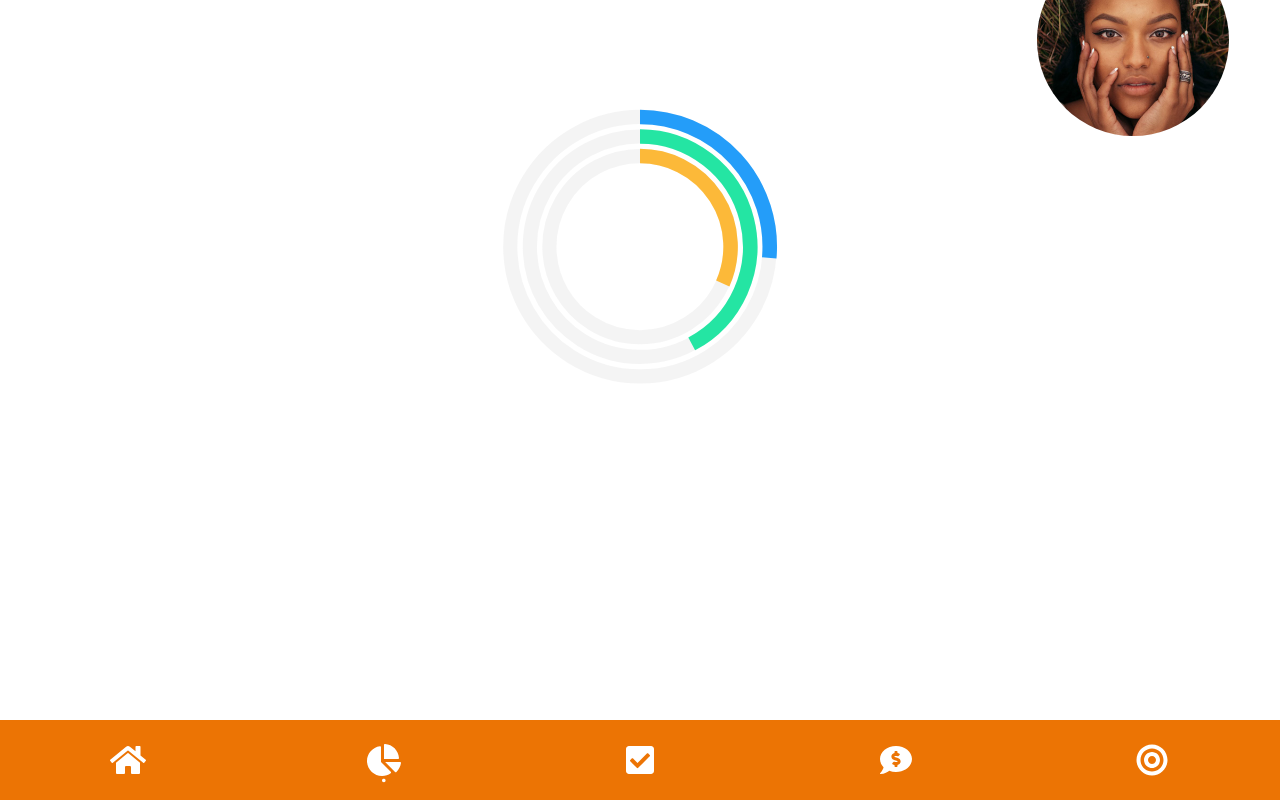
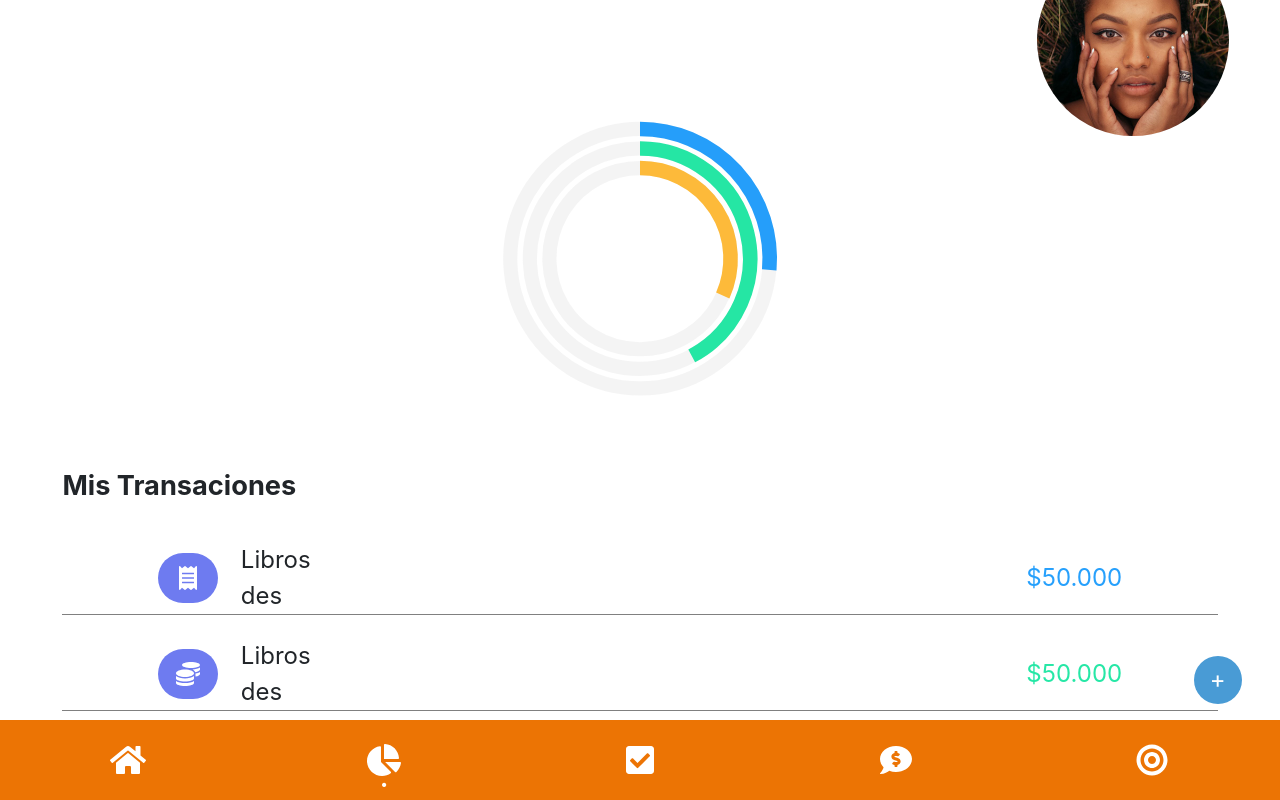
Before and after one commit to carlosdbb14/awesomeFinantialLab, a React (Create React App) app in the folder client/: page /balance in a window 1280 px wide. Built offline with nearby package versions, Linux system fonts and the light colour scheme.

Commit message:
ready add transaction

```diff
--- a/client/package.json
+++ b/client/package.json
@@ -7,8 +7,10 @@
     "@fortawesome/free-solid-svg-icons": "^5.10.1",
     "@fortawesome/react-fontawesome": "^0.1.4",
     "apexcharts": "^3.8.3",
+    "bootstrap": "^4.3.1",
     "react": "^16.8.6",
     "react-apexcharts": "^1.3.3",
+    "react-bootstrap": "^1.0.0-beta.10",
     "react-dom": "^16.8.6",
     "react-router-dom": "^5.0.1",
     "react-scripts": "3.0.1"
--- a/client/public/index.html
+++ b/client/public/index.html
@@ -35,4 +35,10 @@
       To create a production bundle, use `npm run build` or `yarn build`.
     -->
   </body>
+  <link
+  rel="stylesheet"
+  href="https://maxcdn.bootstrapcdn.com/bootstrap/4.3.1/css/bootstrap.min.css"
+  integrity="sha384-ggOyR0iXCbMQv3Xipma34MD+dH/1fQ784/j6cY/iJTQUOhcWr7x9JvoRxT2MZw1T"
+  crossorigin="anonymous"
+/>
 </html>
--- a/client/src/components/balance/Balance.css
+++ b/client/src/components/balance/Balance.css
@@ -1,6 +1,74 @@
 .balance-char-container{
     width: 100%;
+    height: 45vh;
     display: flex;
     justify-content: center;
     align-items: center;
 }
+.balanace-transactions{
+    padding: 2%;
+}
+.transactions-container{
+    padding: 1% 3% 0 3%;
+}
+.transaction{
+    display: flex;
+    font-size: 1.5rem;
+    justify-content: center;
+    align-items: center;
+    border-bottom: grey solid 1px;
+    margin: 2% 0;
+}
+.transaction-info{
+    width: 70%;
+    padding-left: 2%;
+}
+.transaction-icon{
+    background-color:#6E7BF0;
+    color: white;
+    border-radius: 50px;
+    display: flex;
+    justify-content: center;
+    align-items: center;
+    height: 50px;
+    width: 60px;
+
+}
+.expense{
+    color: rgba(0, 143, 251, 0.85);
+}
+.ingress{
+    color: rgba(0, 227, 150, 0.85);
+}
+
+.transaction-add{
+    position: absolute;
+    top: 82%;
+    right: 3%;
+    height: 3rem;
+    width: 3rem;
+    display: flex;
+    color: white;
+    justify-content: center;
+    align-items: center;
+    border-radius: 25px;
+    background-color: #499BD5;
+    font-size: 1.5rem;
+}
+
+.balance-add-container{
+    padding: 3%;
+}
+.transaction-value{
+    font-size: 3rem;
+    display: flex;
+    justify-content: center;
+    align-items: center;
+}
+.transaction-button{
+    margin-top: 5%;
+    display: flex;
+    justify-content: center;
+    align-items: center;
+    width: 100%;
+}
--- a/client/src/components/balance/Balance.js
+++ b/client/src/components/balance/Balance.js
@@ -1,6 +1,7 @@
 import React, { Component } from 'react'
 
 import BalanceChar from './widgets/BalanceChar'
+import Transactions from './widgets/Transactions'
 
 import './Balance.css'
 
@@ -9,9 +10,7 @@ export default class Balance extends Component {
         return (
             <div>
                 <BalanceChar/>
-                <div>
-
-                </div>
+                <Transactions/>
             </div>
         )
     }
--- /dev/null
+++ b/client/src/components/balance/widgets/TransactionElement.js
@@ -0,0 +1,30 @@
+import React from 'react'
+
+import { FontAwesomeIcon } from '@fortawesome/react-fontawesome'
+import { faReceipt,faCoins } from '@fortawesome/free-solid-svg-icons'
+
+export default function TransactionElement(props) {
+    let icon = faReceipt;
+    if(props.type ==="ingress"){
+        icon = faCoins
+    }
+
+    return (
+        <div className="transaction">
+            <div className="transaction-icon">
+                <FontAwesomeIcon icon={icon}/>
+            </div>
+            <div className="transaction-info">
+                <div>
+                    {props.title}
+                </div>
+                <div>
+                    {props.description}
+                </div>
+            </div>
+            <div className={props.type}>
+                ${props.value}
+            </div>
+        </div>
+    )
+}
--- /dev/null
+++ b/client/src/components/balance/widgets/Transactions.js
@@ -0,0 +1,22 @@
+import React from 'react'
+
+import TransactionsElement from './TransactionElement'
+
+export default function Transactions() {
+    return (
+        <div className="balanace-transactions">
+            <span className="title-home"><b>Mis Transaciones</b></span>
+            <div className="transactions-container">
+                <TransactionsElement title="Libros" description="des" value="50.000" type="expense"/>
+                <TransactionsElement title="Libros" description="des" value="50.000" type="ingress"/>
+                <TransactionsElement title="Libros" description="des" value="50.000" type="ingress"/>
+                <TransactionsElement title="Libros" description="des" value="50.000" type="ingress"/>
+                <TransactionsElement title="Libros" description="des" value="50.000" type="ingress"/>
+                <TransactionsElement title="Libros" description="des" value="50.000" type="ingress"/>
+            </div>
+            <div className="transaction-add" onClick={() => window.location = "/balance/add"}>
+                +
+            </div>
+        </div>
+    )
+}
--- /dev/null
+++ b/client/src/components/balanceadd/BalanceAdd.js
@@ -0,0 +1,77 @@
+import React from 'react'
+
+import {Form,Button} from 'react-bootstrap';
+
+export default class BalanceAdd extends React.Component {
+
+    constructor(props){
+        super(props);
+        this.state= {
+            value:"0",
+            classtras:"expense"
+        }
+    }
+
+    changesvalue(e){
+        this.setState({
+            value:e.target.value
+        })
+    }
+
+    numberWithCommas(x) {
+        return x.toString().replace(/\B(?=(\d{3})+(?!\d))/g, ",");
+    }
+
+    render() {
+        return (
+            <div>
+                <span className="title-home"><b>Añadir transacción</b></span>
+                <div className="balance-add-container">
+                    <Form>
+                        <Form.Group controlId="Type">
+                            <Form.Label>Tipo de transacción:</Form.Label>
+                            <Form.Control as="select"
+                            onChange={(e) => {
+                                if(e.target.value ==="Ingreso"){
+                                    this.setState({classtras:"ingress"})
+                                }else{
+                                    this.setState({classtras:"expense"})
+                                }
+
+                            }}>
+                                <option>Gasto</option>
+                                <option>Ingreso</option>
+                            </Form.Control>
+                        </Form.Group>
+                        <Form.Group controlId="Category">
+                            <Form.Label>Categoria:</Form.Label>
+                            <Form.Control as="select">
+                                <option>Ropa</option>
+                                <option>Comida</option>
+                                <option>Trasporte</option>
+                                <option>Comida</option>
+                                <option>Comida</option>
+                            </Form.Control>
+                        </Form.Group>
+                        <Form.Group controlId="Category">
+                            <Form.Label>Otra? Cual?</Form.Label>
+                            <Form.Control type="text" placeholder="" />
+                        </Form.Group>
+                        <Form.Group controlId="Category">
+                            <Form.Label>Valor:</Form.Label>
+                            <Form.Control type="number" placeholder="50.000" onChange={(e) => this.changesvalue(e)}/>
+                        </Form.Group>
+                    </Form>
+                    <div className={`transaction-value ${this.state.classtras}`}>
+                        ${this.numberWithCommas(this.state.value)}
+                    </div>
+                    <div className="transaction-button">
+                        <Button>Añadir transacción</Button>
+                    </div>
+
+                </div>
+
+            </div>
+        )
+    }
+}
--- a/client/src/components/bodycontainer/BodyContainer.js
+++ b/client/src/components/bodycontainer/BodyContainer.js
@@ -2,6 +2,9 @@ import React, { Component } from 'react'
 
 import Home from '../home/Home'
 import Balance from '../balance/Balance'
+import BalanceAdd from '../balanceadd/BalanceAdd'
+
+
 
 import './BodyContainer.css';
 import { BrowserRouter as Router, Route } from "react-router-dom";
@@ -16,6 +19,7 @@ export default class BodyContainer extends Component {
                 <Router>
                     <Route path="/" exact component={Home} />
                     <Route path="/balance" exact component={Balance} />
+                    <Route path="/balance/add" exact component={BalanceAdd} />
                 </Router>
             </div>
         )
--- a/client/src/components/home/Home.css
+++ b/client/src/components/home/Home.css
@@ -4,13 +4,13 @@
 }
 .balance-container{
     padding: 2%;
-    height: 25vh;
+    height: 28vh;
 }
 .balance-card{
     background: linear-gradient(#1F63EC, #1F8CD8);
-    height: 70%;
+    height: 80%;
     width: 95%;
-    margin: 2% auto ;
+    margin: 0 2% ;
     border-radius: 25px;
     position: relative;
     padding: 2%;
@@ -31,28 +31,29 @@
 }
 .balance-value{
     color:white;
-    position: relative;
-    margin-top: 5%;
-    margin-left: 5%;
-    font-size: 2rem;
+    position: absolute;
+    top: 5%;
+    left: 5%;
+    font-size: 1.5rem;
 }
 .home-container{
     height: 100%;
 }
 .balance-resume{
     display: flex;
+    position: absolute;
     color:rgba(255, 255, 255, 0.863);
-    font-size: 1.5rem;
-    justify-content: space-around;
-    margin-top: 5%;
-    margin-left: 2%;
-    justify-content: center;
+    font-size: 1.2rem;
+    justify-content: start ;
+    bottom: 8%;
+    left: 2%;
     align-items: center;
 }
 .balance-expenses,.balance-ingress{
     display: flex;
     width: 50%;
-    justify-content: space-around;
+    margin-left: 10%;
+    margin-right: 10%;
     align-items: center;
 }
 .balance-value-text{
@@ -91,7 +92,7 @@
     left: 6%;
     color: white;
     width: 100%;
-    font-size: 2rem;
+    font-size: 1.5rem;
 }
 .goals-procent{
     position: absolute;
@@ -99,7 +100,7 @@
     left: 6%;
     color: rgb(255, 255, 255);
     width: 100%;
-    font-size: 2rem;
+    font-size: 1.5rem;
 }
 .goals-icon{
     position: absolute;
@@ -121,7 +122,7 @@
     display: flex;
     justify-content: center;
     align-items: center;
-    font-size: 2rem;
+    font-size: 1.8rem;
 }
 
 
--- a/client/src/components/home/widgets/Balance.js
+++ b/client/src/components/home/widgets/Balance.js
@@ -11,19 +11,19 @@ export default function Balance(props) {
                 <div className="balance-value">
                     ${props.value}
                 </div>
-                <div className="balance-add"><b>+</b></div>
+                <div className="balance-add" onClick={() => window.location = "/balance/add"}><b>+</b></div>
                 <div className="balance-resume">
                     <div className="balance-expenses">
                         <FontAwesomeIcon icon={faChevronCircleUp} size="2x"/>
                         <div className="balance-value-text">
-                            Egresos
+                            Egresos <br/>
                             ${props.expenses}
                         </div>
                     </div>
                     <div className="balance-ingress">
                         <FontAwesomeIcon icon={faChevronCircleDown} size="2x"/>
                         <div className="balance-value-text">
-                            Ingresos
+                            Ingresos<br/>
                             ${props.ingress}
                         </div>
 
```
Also changed, not shown: 1 other file (tests, documents, lock files or other folders).
